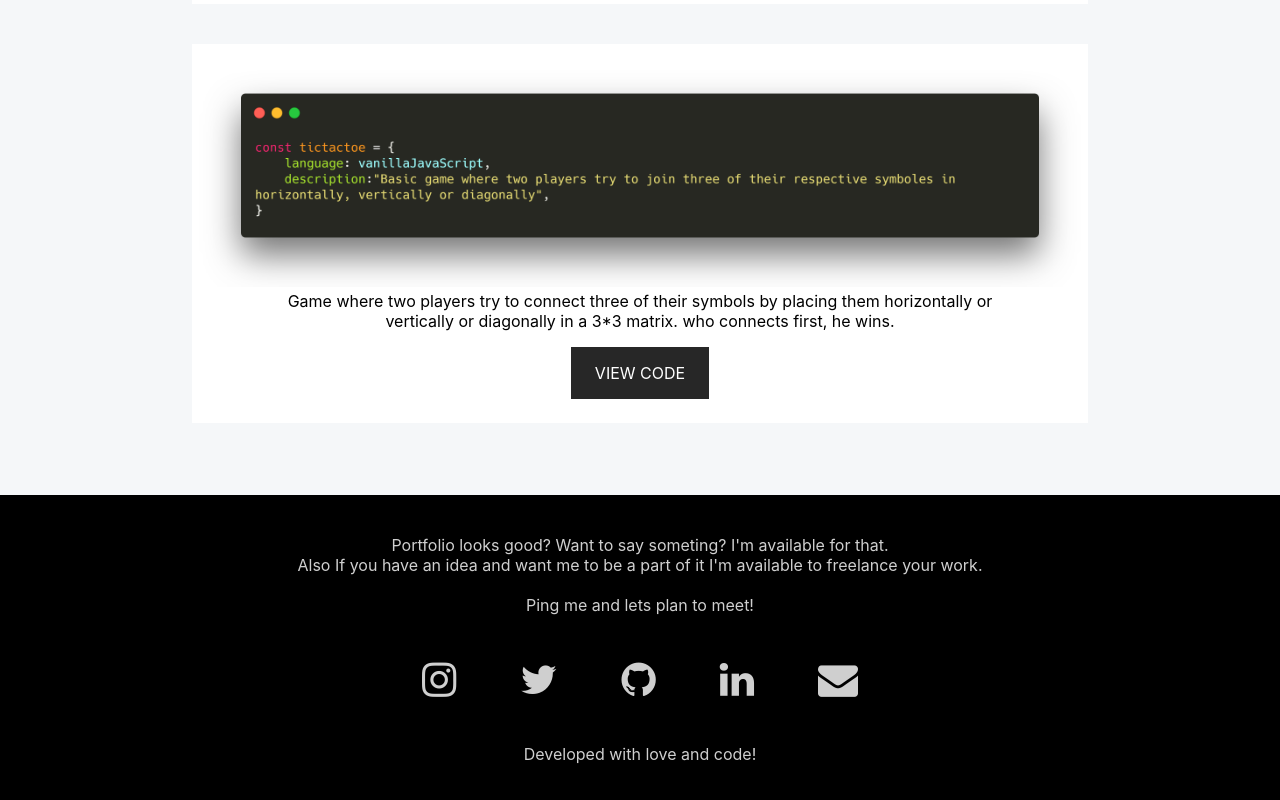
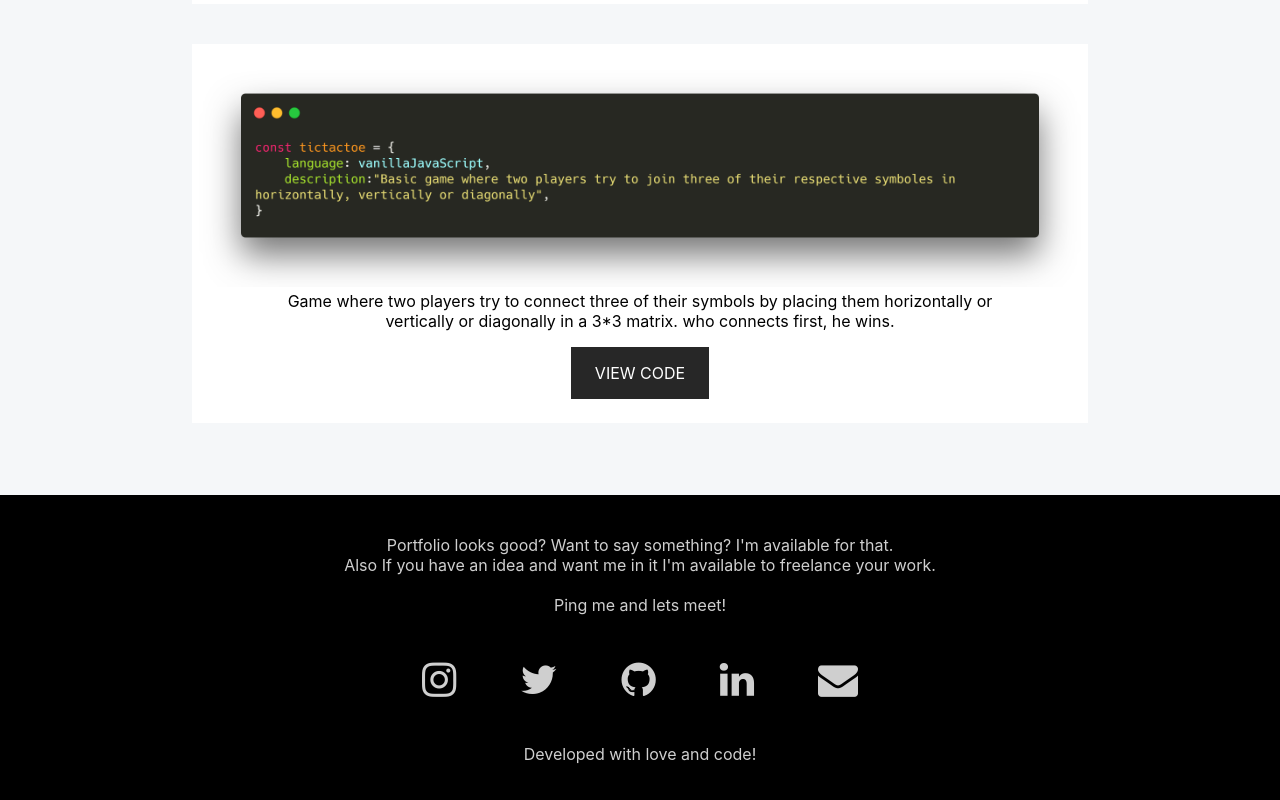
Before and after one commit to NithinKumarAlladi/Website, a React (Create React App) app: page / in a window 1280 px wide. Shown: the part 3304-4104 px from the top of the page. Built offline with nearby package versions, Linux system fonts and the light colour scheme.

Commit message:
spell check.

```diff
--- a/src/End.js
+++ b/src/End.js
@@ -5,9 +5,9 @@ export default class End extends Component {
     render() {
         return (
             <div className="main" >
-                <p className="para" >Portfolio looks good? Want to say someting? I'm available for that.
-                <br /> Also If you have an idea and want me to be a part of it I'm available to freelance your work.
-                <br /><br />Ping me and lets plan to meet!
+                <p className="para" >Portfolio looks good? Want to say something? I'm available for that.
+                <br /> Also If you have an idea and want me in it I'm available to freelance your work.
+                <br /><br />Ping me and lets meet!
                 </p>
                 <div className="snIcons" >
                     <a href="https://www.instagram.com/nithin_alladi/" target="_blank" rel="noopener noreferrer" ><i className="fa fa-instagram insta icn " aria-hidden="true"></i></a>
```
